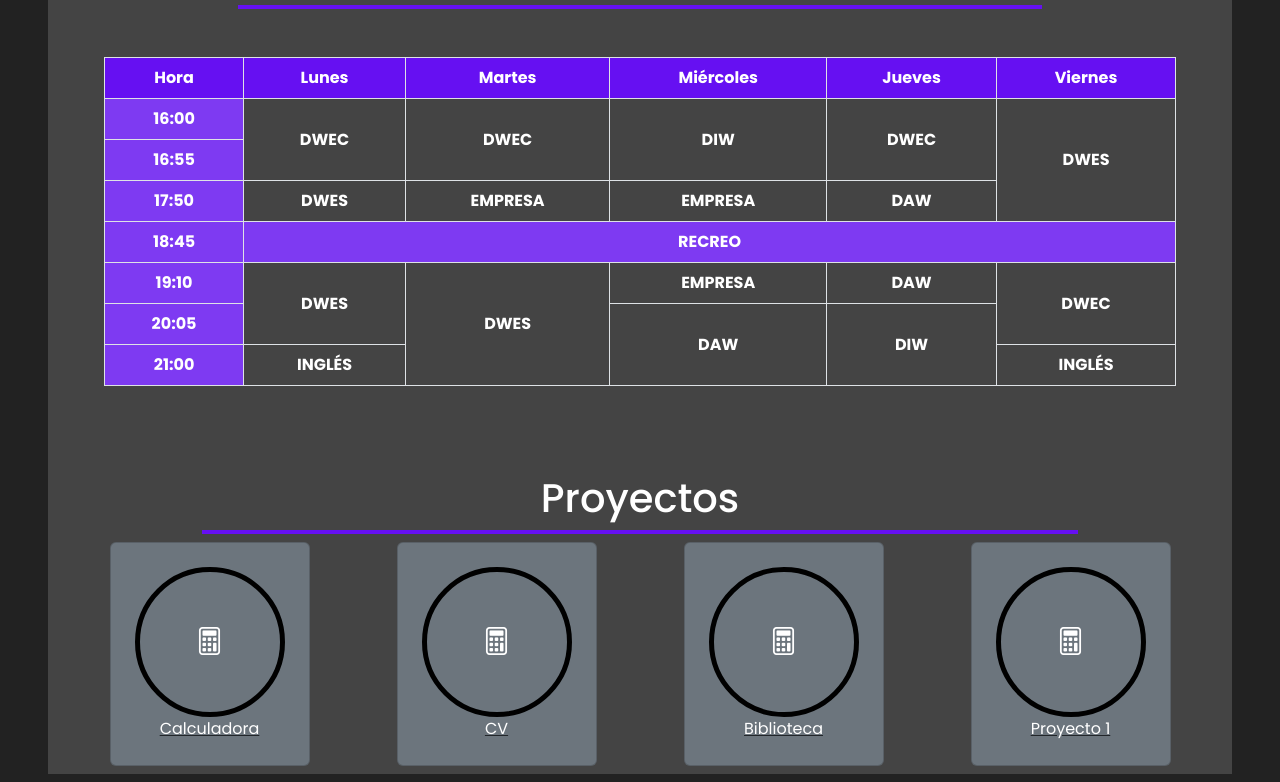
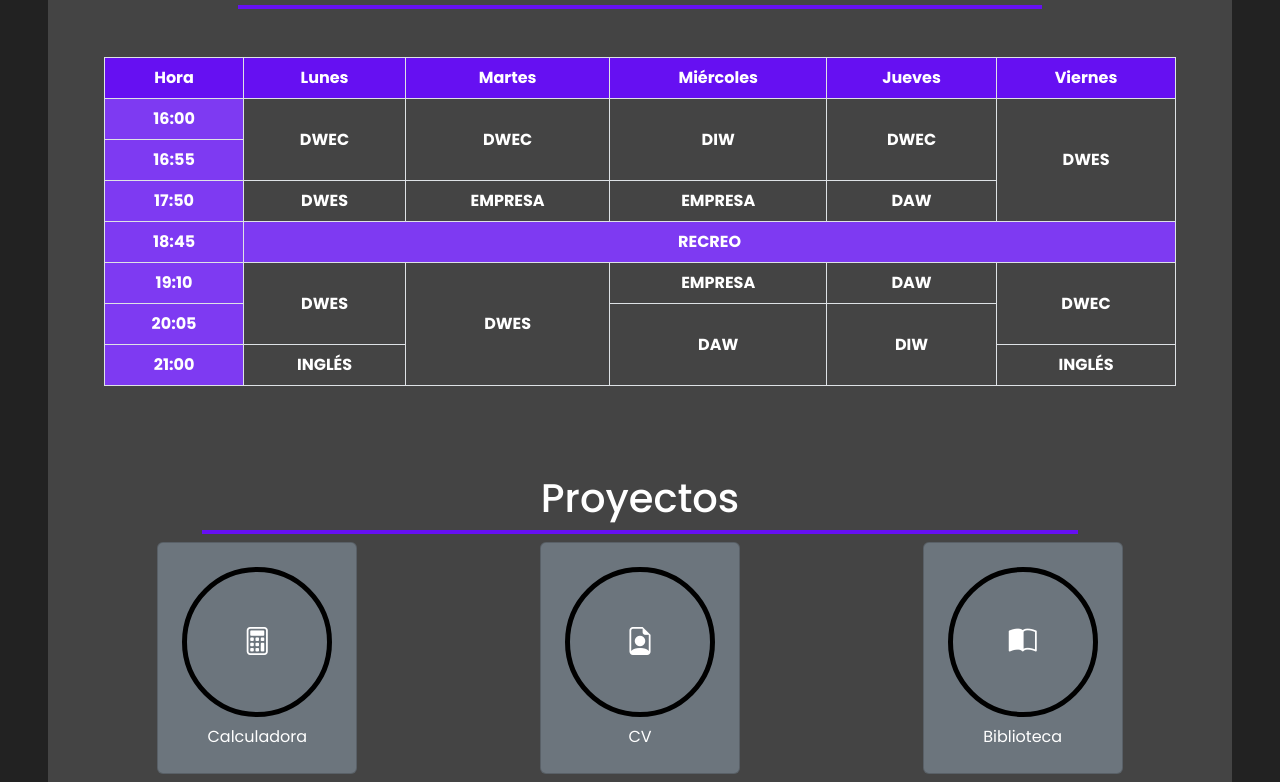
Before and after one commit to Juanma0186/DIW, a plain HTML site: page TEMA_4/PRACTICAS/Practica4_1/index.html in a window 1280 px wide. Shown: the part 787-1569 px from the top of the page. Drawn offline with nearby package versions, Linux system fonts and the light colour scheme.

```diff
--- a/TEMA_4/PRACTICAS/Practica4_1/index.html
+++ b/TEMA_4/PRACTICAS/Practica4_1/index.html
@@ -178,7 +178,7 @@
             <!--Contenido Proyectos-->
             <div class="container">
                 <div class="row gap-2 justify-content-around">
-                    <a class="card bg-secondary  d-flex align-items-center justify-content-center flex-column w-auto p-4"
+                    <a class="card bg-secondary  d-flex align-items-center justify-content-center flex-column w-auto p-4 gap-2"
                         href="https://juanma0186.github.io/Projects/Calculator/">
                         <div class="rounded-circle overflow-hidden ratio-1x1 border border-black border-5 d-flex align-items-center justify-content-center"
                             style=" width: 150px;height: 150px;">
@@ -187,32 +187,25 @@
                         <span class="text-white">Calculadora</span>
                     </a>
 
-                    <a class="card bg-secondary  d-flex align-items-center justify-content-center flex-column w-auto p-4"
+                    <a class="card bg-secondary  d-flex align-items-center justify-content-center flex-column w-auto p-4 gap-2"
                         href="https://juanma0186.github.io/Projects/CV/">
                         <div class="rounded-circle overflow-hidden ratio-1x1 border border-black border-5 d-flex align-items-center justify-content-center"
                             style=" width: 150px;height: 150px;">
-                            <i class="bi bi-calculator text-white fs-3"></i>
+                            <i class="bi bi-file-earmark-person text-white fs-3"></i>
                         </div>
                         <span class="text-white">CV</span>
                     </a>
 
-                    <a class="card bg-secondary  d-flex align-items-center justify-content-center flex-column w-auto p-4"
+                    <a class="card bg-secondary  d-flex align-items-center justify-content-center flex-column w-auto p-4 gap-2"
                         href="https://juanma0186.github.io/Projects/Library/">
                         <div class="rounded-circle overflow-hidden ratio-1x1 border border-black border-5 d-flex align-items-center justify-content-center"
                             style=" width: 150px;height: 150px;">
-                            <i class="bi bi-calculator text-white fs-3"></i>
+                            <i class="bi bi-book-half text-white fs-3"></i>
                         </div>
                         <span class="text-white">Biblioteca</span>
                     </a>
 
-                    <a class="card bg-secondary  d-flex align-items-center justify-content-center flex-column w-auto p-4"
-                        href="https://juanma0186.github.io/Projects/CV/">
-                        <div class="rounded-circle overflow-hidden ratio-1x1 border border-black border-5 d-flex align-items-center justify-content-center"
-                            style=" width: 150px;height: 150px;">
-                            <i class="bi bi-calculator text-white fs-3"></i>
-                        </div>
-                        <span class="text-white">Proyecto 1</span>
-                    </a>
+
 
                 </div>
             </div>
--- a/TEMA_4/PRACTICAS/Practica4_1/style.css
+++ b/TEMA_4/PRACTICAS/Practica4_1/style.css
@@ -7,6 +7,10 @@
 
 p {
     font-size: 1.2rem;
+}
+
+a {
+    text-decoration: none;
 }
 
 .jm-bg-primary {
```
Also changed, not shown: TEMA_4/PRACTICAS/Practica4_1/assets/logo.webp (deleted).
